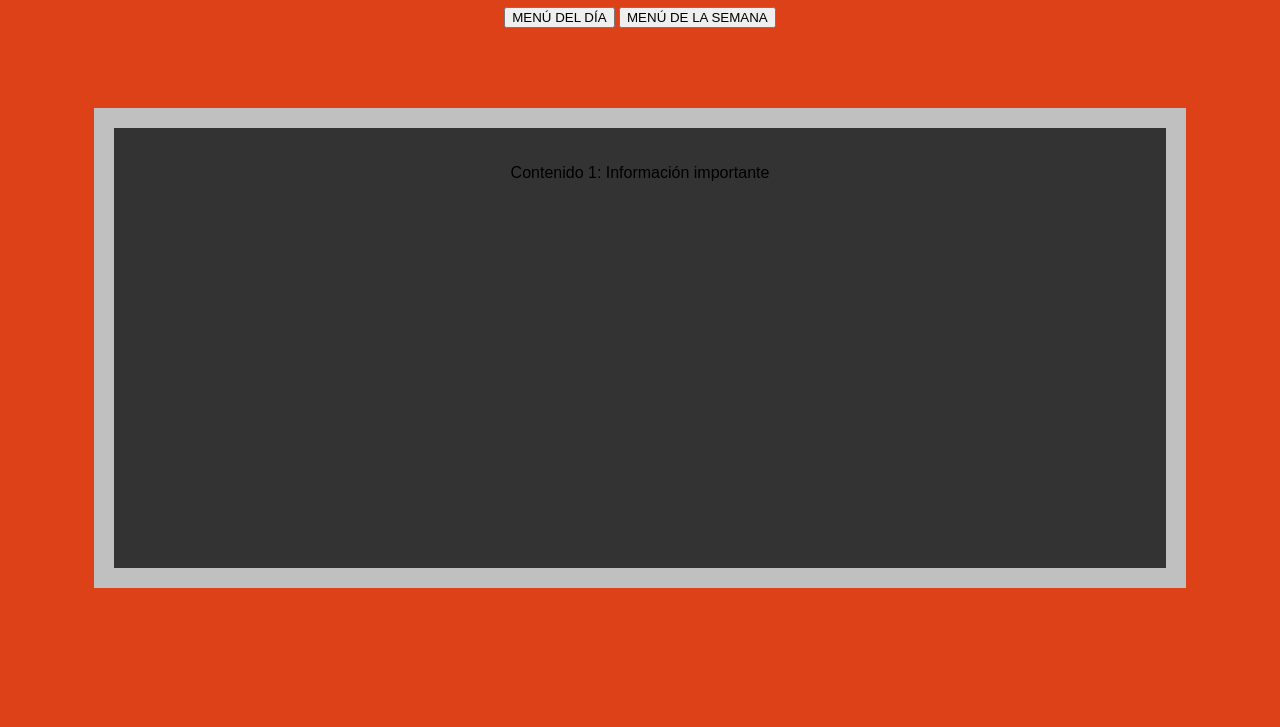
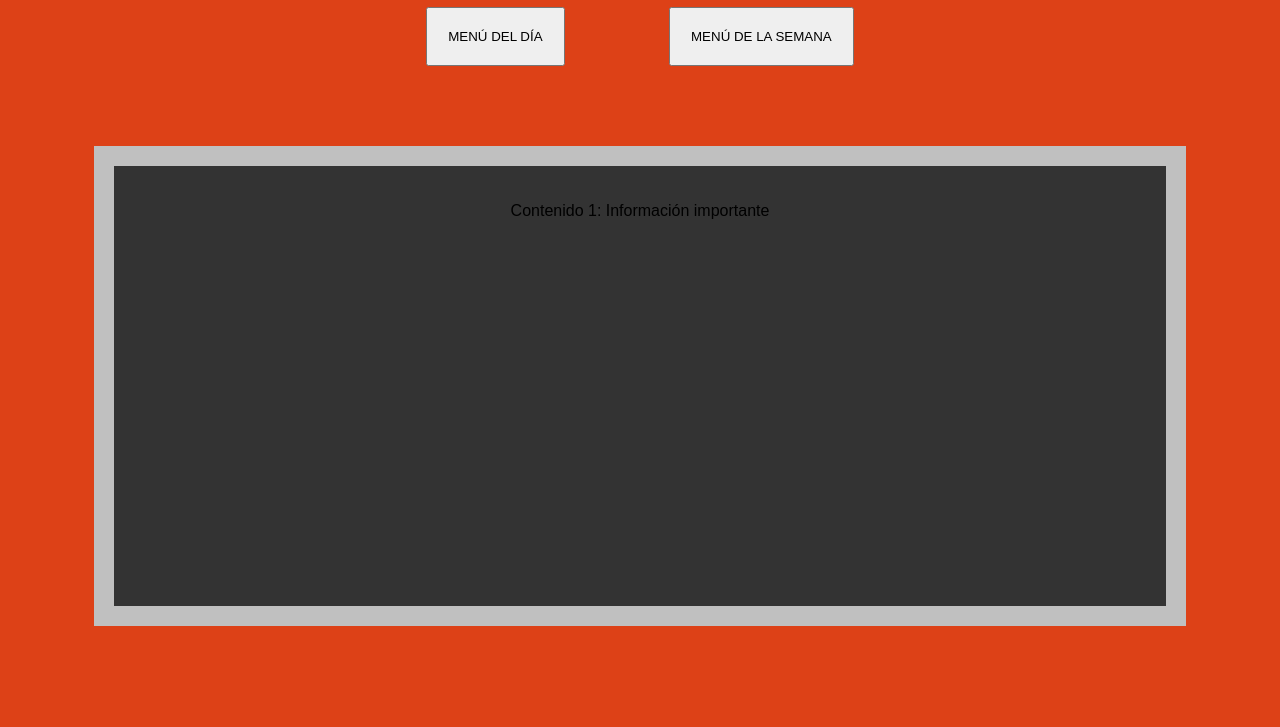
Before and after one commit to Ricofood/ricofood.github.io, a plain HTML site: page index.html in a window 1280 px wide. Shown: the part 73-800 px from the top of the page. Drawn offline with Linux system fonts and the light colour scheme.

Commit message:
Update styles.css

```diff
--- a/styles.css
+++ b/styles.css
@@ -12,7 +12,14 @@ body {
     border: 20px solid #C0C0C0;
     text-align: center;
 }
-
+#button1{
+    padding: 20px;
+    margin-right: 50px
+}
+#button2{
+    padding: 20px;
+    margin-left: 50px
+}
 #button-container {
     text-align: center;
     margin-top: 20px;
```
